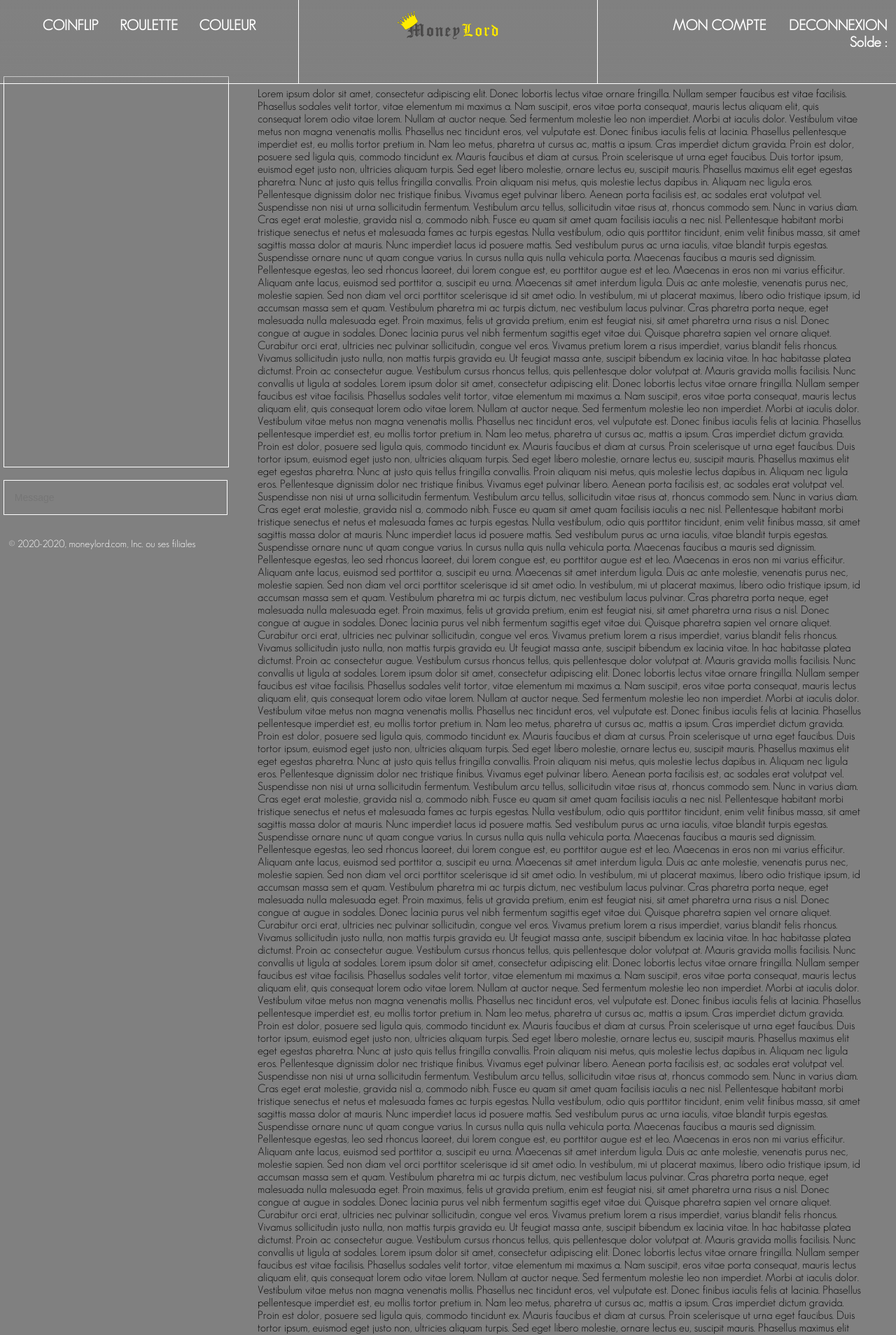
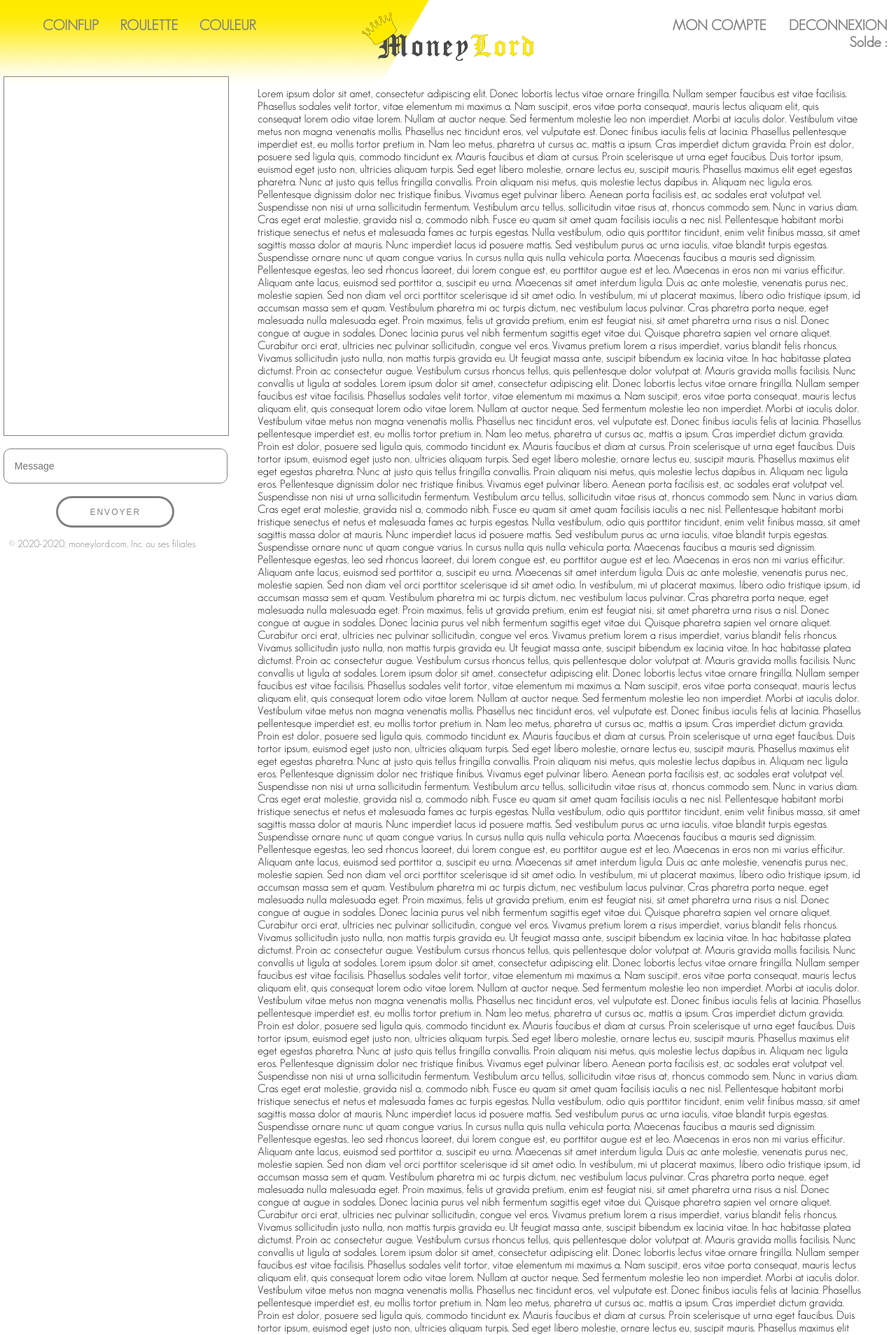
Before and after one commit to money-lord/moneylord, a PHP site: page /home.php in a window 1280 px wide. Shown: the top 1908 px of the page at 70% size. Run offline with PHP 8.4, Linux system fonts and the light colour scheme; the visitor is signed in with stand-in values (Sample User, id 1); data that the repository does not hold is empty.

Commit message:
white theme

```diff
--- a/Projet s2/Function/function.php
+++ b/Projet s2/Function/function.php
@@ -211,6 +211,7 @@ function chat($bdd){
 	echo'</div></div>';
 	echo '<br><center><form action="" method ="POST">
 		<input class="txtZone"type="text" name="Message" placeholder="Message"><br><br>
+		<button type="submit" value="Envoyer" class="button">Envoyer</button>
 	</form></center>';
 	if (!empty($_POST['Message'])) {
 		$data2 = $bdd->prepare('INSERT INTO Chat VALUES (NULL,:Pseudo,:Message)');
--- a/Projet s2/css/styleprojet.css
+++ b/Projet s2/css/styleprojet.css
@@ -1,7 +1,7 @@
 body{
     margin: 0;
     padding: 0;
-    background-color: #808080;
+    background-color: white;
     font-family: 'GeosansLight', "Arial Black", Arial, Verdana, sans-serif;
 }
 
@@ -10,32 +10,34 @@ header{
   top: 0;
   display: flex;
   height: 15%;
-  background: linear-gradient(#808080,90%, transparent);
+  background:url(../Images/header.png) no-repeat;
+  background-position: bottom;
+  background-size: 100%;
+
 }
 .menu{
   font-weight:bold;
   padding-top: 3vh;
   width: 33.33%;
   font-size: 1.5vw;
-  border-bottom: solid 1px #ffffff;
-  border-right: solid 1px #ffffff;
+
 }
 .menu a{
   margin: 1vw;
-  color: #FFFFFF;
+  color: #808080;
   text-decoration: none;
   font-size: 1.6vw;
 
 }
 
 .imglogoheader{
-  max-width: 35%;
+  max-width: 60%;
 
 }
 .logoheader{
   padding-top: 1%;
   width: 33.33%;
-  border-bottom: solid 1px #ffffff;
+
 }
 
 .account{
@@ -44,14 +46,13 @@ header{
   padding-top: 3vh;
   width: 33.33%;
   text-align: right;
-  border-bottom: solid 1px #ffffff;
-  border-left: solid 1px #ffffff;
+
 }
 .account a{
   margin: 1vw;
   margin-top: 2px;
   padding-left: 2px;
-  color: #FFFFFF;
+  color: #808080;
   text-decoration: none;
   font-size: 1.6vw;
 }
@@ -74,13 +75,13 @@ img.logo{
 h1
 {
     font-family: 'GeosansLight', "Arial Black", Arial, Verdana, sans-serif;
-    color: white;
+    color: #808080;
 }
 
 a
 {
     font-family: 'GeosansLight', "Arial Black", Arial, Verdana, sans-serif;
-    color: #FFFFFF;
+    color: #808080;
 }
 
 footer {
@@ -91,7 +92,7 @@ footer {
 footer p
 {
     font-family: 'GeosansLight', "Arial Black", Arial, Verdana, sans-serif;
-    color: #ffffff;
+    color: #808080;
     font-size: 0.9em;
 }
 .txtZone{
@@ -99,11 +100,12 @@ footer p
   width: 100%;
   height: 50px;
   padding: 0px 15px 0px 15px;
+  border-radius: 10px;
 
   background: transparent;
   outline: none;
 
-  border: solid 1px #ffffff;
+  border: solid 1px #808080;
 }
 .chat{
   position: fixed;
@@ -111,11 +113,11 @@ footer p
   top: 13%;
   width: 25%;
   padding: 0.3em;
-  height: 87%;
+  height: 80%;
   left: 0;
 }
 .messagesborder{
-    border: 1px solid #ffffff;
+    border: 1px solid #808080;
     width: 100%;
     height: 80%;
 }
@@ -123,7 +125,7 @@ footer p
 .messages{
     word-wrap : break-word;
     position: fixed;
-    bottom: 17%;
+    bottom: 23%;
     left: 0.6%;
     width: 24.6%;
     text-overflow: ellipsis;
@@ -131,13 +133,193 @@ footer p
 
 }
 .mask{
-    background-color: #808080 ;
+    background-color: #FFFFFF ;
     top: 0;
     position: fixed;
     height: 13.6%;
     width: 24.6%;
-    border-bottom: 1px solid #ffffff;
+    border-bottom: 1px solid #808080;
 
 
 
 }
+
+/* Button */
+
+	input[type="submit"],
+	input[type="reset"],
+	input[type="button"],
+	button,
+	.button {
+		-moz-appearance: none;
+		-webkit-appearance: none;
+		-ms-appearance: none;
+		appearance: none;
+		-moz-transition: background-color 0.2s ease-in-out, color 0.2s ease-in-out;
+		-webkit-transition: background-color 0.2s ease-in-out, color 0.2s ease-in-out;
+		-ms-transition: background-color 0.2s ease-in-out, color 0.2s ease-in-out;
+		transition: background-color 0.2s ease-in-out, color 0.2s ease-in-out;
+		background-color: transparent;
+		box-shadow: inset 0 0 0 3px #808080;
+		color: #808080 !important;
+		border-radius: 30px;
+		border: 0;
+		cursor: pointer;
+		display: inline-block;
+		font-size: .75em;
+		font-weight: 400;
+		height: 3.75em;
+		line-height: 3.85em;
+		letter-spacing: 2px;
+		padding: 0 4em;
+		text-align: center;
+		text-decoration: none;
+		text-transform: uppercase;
+		white-space: nowrap;
+	}
+
+		input[type="submit"]:hover,
+		input[type="reset"]:hover,
+		input[type="button"]:hover,
+		button:hover,
+		.button:hover {
+			background-color: rgba(108, 192, 145, 0.15);
+		}
+
+		input[type="submit"]:active,
+		input[type="reset"]:active,
+		input[type="button"]:active,
+		button:active,
+		.button:active {
+			background-color: rgba(108, 192, 145, 0.15);
+		}
+
+		input[type="submit"].icon,
+		input[type="reset"].icon,
+		input[type="button"].icon,
+		button.icon,
+		.button.icon {
+			padding-left: 1.35em;
+		}
+
+			input[type="submit"].icon:before,
+			input[type="reset"].icon:before,
+			input[type="button"].icon:before,
+			button.icon:before,
+			.button.icon:before {
+				margin-right: 0.5em;
+			}
+
+		input[type="submit"].fit,
+		input[type="reset"].fit,
+		input[type="button"].fit,
+		button.fit,
+		.button.fit {
+			display: block;
+			margin: 0 0 1em 0;
+			width: 100%;
+		}
+
+		input[type="submit"].small,
+		input[type="reset"].small,
+		input[type="button"].small,
+		button.small,
+		.button.small {
+			font-size: 0.8em;
+		}
+
+		input[type="submit"].big,
+		input[type="reset"].big,
+		input[type="button"].big,
+		button.big,
+		.button.big {
+			font-size: 1.35em;
+		}
+
+		input[type="submit"].alt,
+		input[type="reset"].alt,
+		input[type="button"].alt,
+		button.alt,
+		.button.alt {
+			background-color: transparent;
+			box-shadow: inset 0 0 0 3px #FFF;
+			color: #fff !important;
+		}
+
+			input[type="submit"].alt:hover,
+			input[type="reset"].alt:hover,
+			input[type="button"].alt:hover,
+			button.alt:hover,
+			.button.alt:hover {
+				background-color: #7ec89e;
+			}
+
+			input[type="submit"].alt:active,
+			input[type="reset"].alt:active,
+			input[type="button"].alt:active,
+			button.alt:active,
+			.button.alt:active {
+				background-color: #7ec89e;
+			}
+
+			input[type="submit"].alt.icon:before,
+			input[type="reset"].alt.icon:before,
+			input[type="button"].alt.icon:before,
+			button.alt.icon:before,
+			.button.alt.icon:before {
+				color: #bbb;
+			}
+
+		input[type="submit"].special,
+		input[type="reset"].special,
+		input[type="button"].special,
+		button.special,
+		.button.special {
+			background-color: #6cc091;
+			color: #ffffff !important;
+		}
+
+			input[type="submit"].special:hover,
+			input[type="reset"].special:hover,
+			input[type="button"].special:hover,
+			button.special:hover,
+			.button.special:hover {
+				background-color: #7ec89e;
+			}
+
+			input[type="submit"].special:active,
+			input[type="reset"].special:active,
+			input[type="button"].special:active,
+			button.special:active,
+			.button.special:active {
+				background-color: #5ab884;
+			}
+
+		input[type="submit"].disabled, input[type="submit"]:disabled,
+		input[type="reset"].disabled,
+		input[type="reset"]:disabled,
+		input[type="button"].disabled,
+		input[type="button"]:disabled,
+		button.disabled,
+		button:disabled,
+		.button.disabled,
+		.button:disabled {
+			background-color: #9a9a9a !important;
+			box-shadow: inset 0 -0.15em 0 0 rgba(0, 0, 0, 0.15);
+			color: #fff !important;
+			cursor: default;
+			opacity: 0.25;
+		}
+
+		@media screen and (max-width: 480px) {
+
+			input[type="submit"],
+			input[type="reset"],
+			input[type="button"],
+			button,
+			.button {
+				padding: 0;
+				width: 100%;
+			}
+
+		}
--- a/Projet s2/home.php
+++ b/Projet s2/home.php
@@ -27,7 +27,6 @@ chat($bdd);
           </center>
           </div>
           <div class="account">
-
             <a href="account.php">MON COMPTE</a>
             <a href="Index.php">DECONNEXION</a>
             <br><?php displayBalance($bdd); ?>
```
Also changed, not shown: Projet s2/Images/anonyme.jpg (added), Projet s2/Images/header.png (added), 2 other files.
